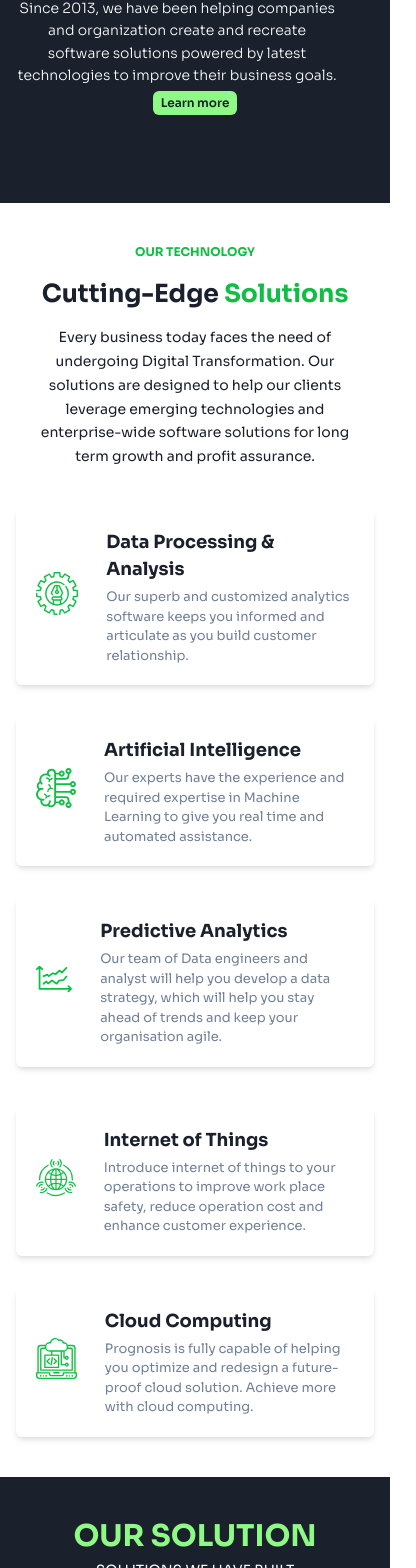
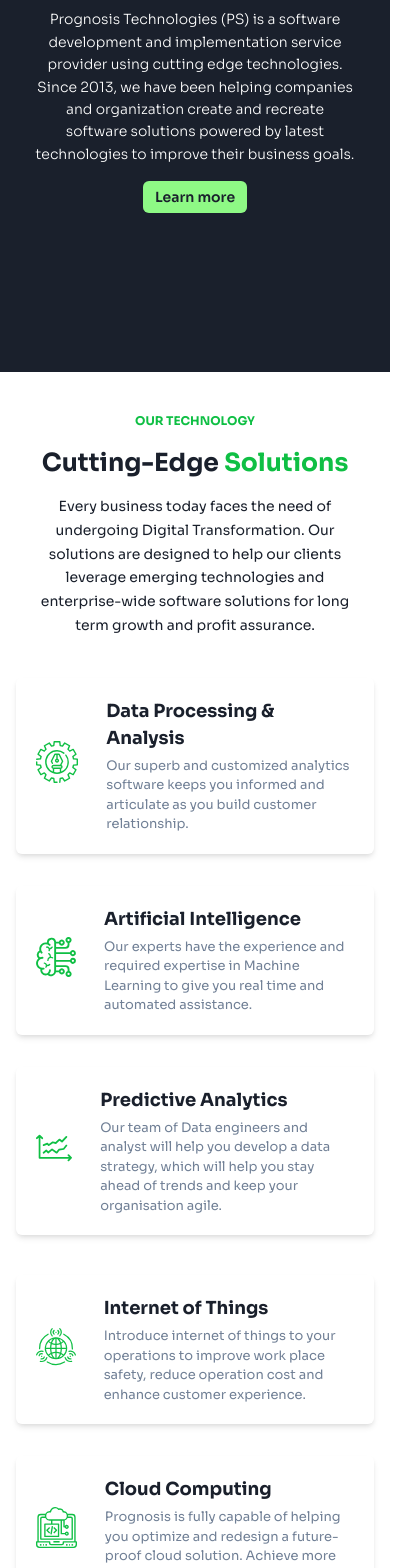
Before and after one commit to I-am-abdulazeez/prognosis-site, a Next.js app: page / in a window 390 px wide. Shown: the part 300-1868 px from the top of the page, 416 px wide, since content can reach past the window. Built offline with nearby package versions, Linux system fonts and the light colour scheme.

Commit message:
Changed Responsiveness

```diff
--- a/components/ImpactSection.tsx
+++ b/components/ImpactSection.tsx
@@ -13,7 +13,6 @@
 import ScrollAnimation from "react-animate-on-scroll";
 
 const ImpactSection = (): JSX.Element => {
-  const buttonSize = useBreakpointValue({ base: "xs", md: "sm" });
   return (
     <Box py="4em">
       <Container maxW="container.xl">
@@ -43,7 +42,7 @@
               optimize their service offerings to end users.
             </Text>
             <Button
-              size={buttonSize}
+              size="sm"
               color="#1A202C"
               _hover={{
                 bgColor: "#8ef985",
--- a/components/Landing.tsx
+++ b/components/Landing.tsx
@@ -9,7 +9,6 @@
 } from "@chakra-ui/layout";
 import { useBreakpointValue } from "@chakra-ui/media-query";
 import { chakra } from "@chakra-ui/system";
-import { useTheme } from "@emotion/react";
 import ScrollAnimation from "react-animate-on-scroll";
 import { ChakraImage } from "../utils";
 
@@ -18,13 +17,12 @@
     base: "none",
     md: "block",
   });
-  const buttonSize = useBreakpointValue({ base: "xs", md: "sm" });
 
   return (
     <Box>
       <Container maxW="container.xl">
         <Grid
-          h={{ base: "50vh", md: "80vh" }}
+          h={{ base: "70vh", md: "80vh" }}
           gap="5em"
           alignItems="center"
           justifyContent="space-between"
@@ -40,7 +38,7 @@
             </Heading>
 
             <Text
-              mt={1}
+              mb={{ base: 4, md: 5 }}
               fontSize={{ base: "13px", md: "18px" }}
               fontWeight="semibold"
             >
@@ -50,7 +48,7 @@
               fontSize={{ base: "sm", md: "15px" }}
               fontWeight="light"
               width={{ base: "90%", md: "100%" }}
-              my={{ base: 1, md: 5 }}
+              m="0 auto"
               lineHeight={{ base: "1.6", md: "1.7" }}
             >
               Prognosis Technologies (PS) is a software development and
@@ -60,7 +58,8 @@
               improve their business goals.
             </Text>
             <Button
-              size={buttonSize}
+              size="sm"
+              mt={{ base: 4, md: 5 }}
               color="#1A202C"
               _hover={{
                 bgColor: "#8ef985",
--- a/components/SectionOne.tsx
+++ b/components/SectionOne.tsx
@@ -66,7 +66,7 @@
       <Box mt={10}>
         <Container maxW="870px" px={{ base: 0, md: "inherit" }}>
           <SimpleGrid columns={{ base: 1, md: 2 }} gap={8}>
-            <ScrollAnimation animateIn="animate__fadeInUp" duration={1.8}>
+            <ScrollAnimation animateIn="animate__fadeInUp" duration={1.6}>
               <Card
                 icon="/images/it.svg"
                 h="140px"
@@ -75,7 +75,7 @@
                 text="Introduce internet of things to your operations to improve work place safety, reduce operation cost and enhance customer experience."
               />
             </ScrollAnimation>
-            <ScrollAnimation animateIn="animate__fadeInUp" duration={1.8}>
+            <ScrollAnimation animateIn="animate__fadeInUp" duration={1.6}>
               <Card
                 icon="/images/cc.svg"
                 h="140px"
--- a/components/SectionTwo.tsx
+++ b/components/SectionTwo.tsx
@@ -36,15 +36,22 @@
 ];
 
 const SectionTwo = (): JSX.Element => {
-  const buttonSize = useBreakpointValue({ base: "xs", md: "sm" });
-
   return (
     <Box>
       <Container maxW="container.xl">
-        <Heading textAlign="center" color="#8ef985">
+        <Heading
+          textAlign="center"
+          fontSize={{ base: "25px", md: "4xl" }}
+          color="#8ef985"
+        >
           OUR SOLUTION
         </Heading>
-        <Text color="#fff" fontSize="sm" mt={1} textAlign="center">
+        <Text
+          color="#fff"
+          fontSize={{ base: "sm", md: "15px" }}
+          mt={1}
+          textAlign="center"
+        >
           SOLUTIONS WE HAVE BUILT
         </Text>
         <Swiper
@@ -70,7 +77,7 @@
               key={i}
               gap={{ base: "0em", md: "4em" }}
               alignItems="center"
-              height={{ base: "550px", md: "500px" }}
+              height={{ base: "600px", md: "500px" }}
             >
               <GridItem
                 justifySelf={{ base: "center", md: "" }}
@@ -105,7 +112,7 @@
                   {text}
                 </Text>
                 <Button
-                  size={buttonSize}
+                  size="sm"
                   color="#1A202C"
                   _hover={{
                     bgColor: "#8ef985",
--- a/components/Testimonials.tsx
+++ b/components/Testimonials.tsx
@@ -1,5 +1,7 @@
 import { Avatar } from "@chakra-ui/avatar";
+import { Image } from "@chakra-ui/image";
 import { Box, Flex, Text } from "@chakra-ui/layout";
+import { useBreakpointValue } from "@chakra-ui/media-query";
 import Swiper from "react-id-swiper";
 import { ChakraImage } from "../utils";
 
@@ -37,9 +39,10 @@
   },
 ];
 
-const Testimonials = () => {
+const Testimonials = (): JSX.Element => {
+  const avatarSize = useBreakpointValue({ base: "md", md: "lg" });
+
   return (
-    <Flex justify="center">
     <Swiper
       pagination={{
         el: ".swiper-pagination",
@@ -50,12 +53,21 @@
       autoplay={{
         delay: 7000,
       }}
-        spaceBetween={50}
+      spaceBetween={30}
       grabCursor={true}
     >
       {testimonialItems.map(({ text, userName, userDetails }, i) => (
-          <Flex height="450px" justify="center" key={i} direction="column">
-            <ChakraImage width="77.34" height="65.12" src="/images/quote.svg" />
+        <Flex
+          height={{ base: "420px", md: "450px" }}
+          justify="center"
+          key={i}
+          direction="column"
+        >
+          <Image
+            width={{ base: "66.34", md: "77.34" }}
+            height="65.12"
+            src="/images/quote.svg"
+          />
           <Box justifySelf="center" mt={10}>
             <Text
               fontSize={{ base: "sm", md: "15px" }}
@@ -67,7 +79,7 @@
             </Text>
           </Box>
           <Box mt={8} mb={4} textAlign="center">
-              <Avatar name={userName} size="lg" />
+            <Avatar name={userName} size={avatarSize} />
           </Box>
           <Box textAlign="center">
             <Text fontWeight="bold" fontSize={{ base: "sm", md: "15px" }}>
@@ -80,7 +92,6 @@
         </Flex>
       ))}
     </Swiper>
-    </Flex>
   );
 };
 
--- a/pages/index.tsx
+++ b/pages/index.tsx
@@ -37,7 +37,7 @@
         <Container maxW="container.xl">
           <ScrollAnimation animateIn="animate__slideInUp" duration={0.3}>
             <Heading
-              w={{ base: "400px", md: "50%" }}
+              w={{ base: "320px", md: "50%" }}
               mb={5}
               fontSize={{ base: "25px", md: "4xl" }}
             >
--- a/styles/globals.css
+++ b/styles/globals.css
@@ -32,9 +32,9 @@
   font-size: xx-large;
 }
 
-@media screen and (min-width: "30em") {
+@media only screen and (max-width: 780px) {
   .swiper-button-next:after,
   .swiper-button-prev:after {
-    font-size: x-large;
+    display: none;
   }
 }
```
Lines whose indentation alone changed are shown as unchanged.
